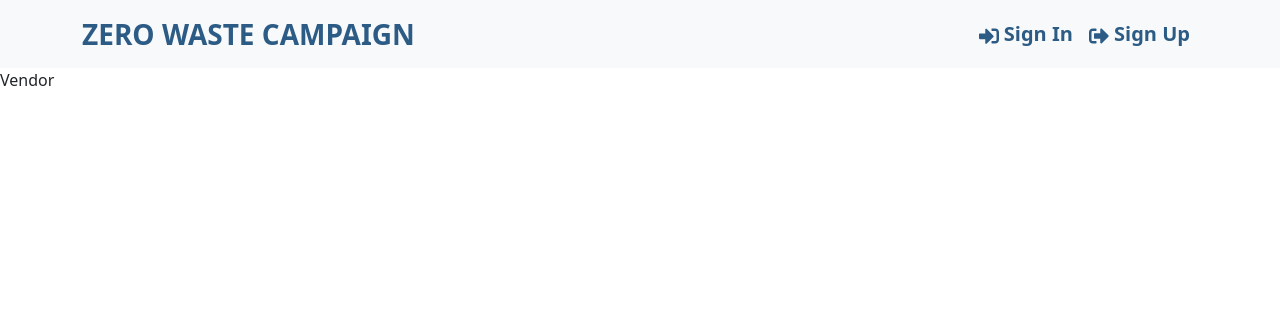
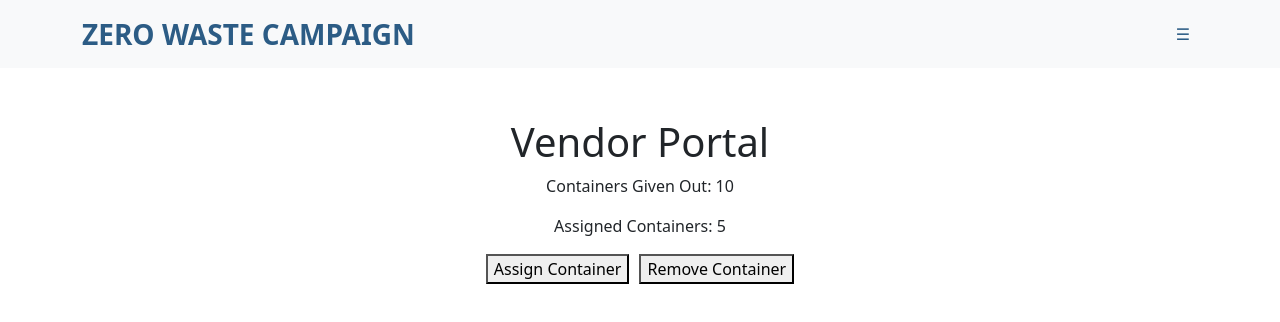
Before and after one commit to HACC2023/Sake, a React (Vite) app in the folder frontend/: page /vendor in a window 1280 px wide. Shown: the top 322 px of the page. Built offline with nearby package versions, Linux system fonts and the light colour scheme.

Commit message:
user and vendor portal update+slight navbar change

```diff
--- a/frontend/src/components/Header.css
+++ b/frontend/src/components/Header.css
@@ -7,3 +7,12 @@ color: hsla(207.64044943820224,
         50.282485875706215%,
         34.705882352941174%,1);
 }
+
+.offcanvas-body {
+    padding-top: 100px;
+    font-size: 1.7rem;
+  }
+
+  .offcanvas-content {
+    margin-bottom: 20px;
+  }
--- a/frontend/src/components/Header.jsx
+++ b/frontend/src/components/Header.jsx
@@ -1,38 +1,58 @@
-import { Container, Navbar, Nav } from "react-bootstrap";
+import React, { useState } from "react";
+import { Container, Navbar, Nav, Offcanvas } from "react-bootstrap";
 import { FaSignInAlt, FaSignOutAlt } from "react-icons/fa";
 import { LinkContainer } from "react-router-bootstrap";
 
-import "./Header.css"
+import "./Header.css";
 
 const Header = () => {
+  const [showOffcanvas, setShowOffcanvas] = useState(false);
+
+  const handleOffcanvasToggle = () => {
+    setShowOffcanvas(!showOffcanvas);
+  };
+
   return (
     <header>
-      <Navbar expand="lg" bg="light" sticky="top" collapseOnSelect>
+      <Navbar bg="light" sticky="top" collapseOnSelect>
         <Container>
           <LinkContainer to="/">
-            <Navbar.Brand
-              className="text-uppercase fw-bold fs-3"
-            >
+            <Navbar.Brand className="text-uppercase fw-bold fs-3">
               Zero Waste Campaign
             </Navbar.Brand>
           </LinkContainer>
           <Navbar.Toggle aria-controls="basic-navbar-nav" />
-          <Navbar.Collapse id="basic-navbar-nav">
-            <Nav className="ms-auto fw-semibold fs-5">
-              <LinkContainer to="/signin">
-                <Nav.Link>
-                  <FaSignInAlt /> Sign In
-                </Nav.Link>
-              </LinkContainer>
-              <LinkContainer to="/signup">
-                <Nav.Link>
-                  <FaSignOutAlt /> Sign Up
-                </Nav.Link>
-              </LinkContainer>
+          <Navbar.Collapse id="basic-navbar-nav" className="justify-content-end">
+            <Nav>
+              <Nav.Link onClick={handleOffcanvasToggle}>
+                <span className="burger-icon">&#9776;</span>
+              </Nav.Link>
             </Nav>
           </Navbar.Collapse>
         </Container>
       </Navbar>
+
+      <Offcanvas
+        placement="end"
+        show={showOffcanvas}
+        onHide={() => setShowOffcanvas(false)}
+      >
+        <Offcanvas.Header closeButton>
+          <Offcanvas.Title>Site Navigation</Offcanvas.Title>
+        </Offcanvas.Header>
+        <Offcanvas.Body className="offcanvas-body">
+          <LinkContainer to="/signin">
+            <Nav.Link className="offcanvas-content">
+              <FaSignInAlt /> Sign In
+            </Nav.Link>
+          </LinkContainer>
+          <LinkContainer to="/signup">
+            <Nav.Link className="offcanvas-content">
+              <FaSignOutAlt /> Sign Up
+            </Nav.Link>
+          </LinkContainer>
+        </Offcanvas.Body>
+      </Offcanvas>
     </header>
   );
 };
--- a/frontend/src/screens/User.jsx
+++ b/frontend/src/screens/User.jsx
@@ -1,5 +1,71 @@
+import React, { useState } from 'react';
+import { Modal, Button } from 'react-bootstrap';
+
 const User = () => {
-  return <div>User</div>;
+  const [containersOwned, setContainersOwned] = useState(3);
+  const [currentBalance, setCurrentBalance] = useState(50);
+  const [showGenerateCodeModal, setShowGenerateCodeModal] = useState(false);
+  const [showPayBalanceModal, setShowPayBalanceModal] = useState(false);
+
+  const handleGenerateCode = () => {
+    const randomCode = Math.random().toString(36).substr(2, 5); // Generates a random 5-character code
+    alert(`Generated Code: ${randomCode}`);
+  };
+
+  const handleShowGenerateCodeModal = () => setShowGenerateCodeModal(true);
+  const handleCloseGenerateCodeModal = () => setShowGenerateCodeModal(false);
+
+  const handleShowPayBalanceModal = () => setShowPayBalanceModal(true);
+  const handleClosePayBalanceModal = () => setShowPayBalanceModal(false);
+
+  return (
+    <div style={{ textAlign: 'center', marginTop: '50px' }}>
+      <h1>User Portal</h1>
+      <p>Containers Owned: {containersOwned}</p>
+      <p>Current Balance: ${currentBalance}</p>
+      <button style={{ marginRight: '10px' }} onClick={handleShowGenerateCodeModal}>
+        Generate Code
+      </button>
+      <button onClick={handleShowPayBalanceModal}>
+        Pay Balance
+      </button>
+
+      {/* checkout button */}
+      <Modal show={showGenerateCodeModal} onHide={handleCloseGenerateCodeModal}>
+        <Modal.Header closeButton>
+          <Modal.Title>Checkout Container</Modal.Title>
+        </Modal.Header>
+        <Modal.Body>
+          <p>Generated Code: <strong>{Math.random().toString(36).substr(2, 5)}</strong></p>
+        </Modal.Body>
+        <Modal.Footer>
+          <Button variant="secondary" onClick={handleCloseGenerateCodeModal}>
+            Close
+          </Button>
+        </Modal.Footer>
+      </Modal>
+
+      {/* pay dues */}
+      <Modal show={showPayBalanceModal} onHide={handleClosePayBalanceModal}>
+        <Modal.Header closeButton>
+          <Modal.Title>Pay Balance</Modal.Title>
+        </Modal.Header>
+        <Modal.Body>
+          {/* Add content for paying balance */}
+          <p>Current Balance: ${currentBalance}</p>
+          {/* Add payment form or method */}
+        </Modal.Body>
+        <Modal.Footer>
+          <Button variant="secondary" onClick={handleClosePayBalanceModal}>
+            Close
+          </Button>
+          <Button variant="primary" >
+            Pay Now
+          </Button>
+        </Modal.Footer>
+      </Modal>
+    </div>
+  );
 };
 
 export default User;
--- a/frontend/src/screens/Vendor.jsx
+++ b/frontend/src/screens/Vendor.jsx
@@ -1,7 +1,67 @@
+import React, { useState } from 'react';
+import { Modal, Button } from 'react-bootstrap';
+
 const Vendor = () => {
+  const [containersGivenOut] = useState(10);
+  const [assignedContainers, setAssignedContainers] = useState(5);
+  const [showAssignModal, setShowAssignModal] = useState(false);
+  const [showRemoveModal, setShowRemoveModal] = useState(false);
+
+  const handleShowAssignModal = () => setShowAssignModal(true);
+  const handleCloseAssignModal = () => setShowAssignModal(false);
+  const handleShowRemoveModal = () => setShowRemoveModal(true);
+  const handleCloseRemoveModal = () => setShowRemoveModal(false);
+
   return (
-    <div>Vendor</div>
-  )
-}
+    <div style={{ textAlign: 'center', marginTop: '50px' }}>
+      <h1>Vendor Portal</h1>
+      <p>Containers Given Out: {containersGivenOut}</p>
+      <p>Assigned Containers: {assignedContainers}</p>
+      <button style={{ marginRight: '10px' }} onClick={handleShowAssignModal}>
+        Assign Container
+      </button>
+      <button onClick={handleShowRemoveModal}>
+        Remove Container
+      </button>
 
-export default Vendor
+      {/* add container */}
+      <Modal show={showAssignModal} onHide={handleCloseAssignModal}>
+        <Modal.Header closeButton>
+          <Modal.Title>Assign Container</Modal.Title>
+        </Modal.Header>
+        <Modal.Body>
+
+
+
+        </Modal.Body>
+        <Modal.Footer>
+          <Button variant="secondary" onClick={handleCloseAssignModal}>
+            Close
+          </Button>
+
+        </Modal.Footer>
+      </Modal>
+
+      {/* remove container */}
+
+      <Modal show={showRemoveModal} onHide={handleCloseRemoveModal}>
+        <Modal.Header closeButton>
+          <Modal.Title>Remove Container</Modal.Title>
+        </Modal.Header>
+        <Modal.Body>
+
+
+
+        </Modal.Body>
+        <Modal.Footer>
+          <Button variant="secondary" onClick={handleCloseRemoveModal}>
+            Close
+          </Button>
+
+        </Modal.Footer>
+      </Modal>
+    </div>
+  );
+};
+
+export default Vendor;
```
